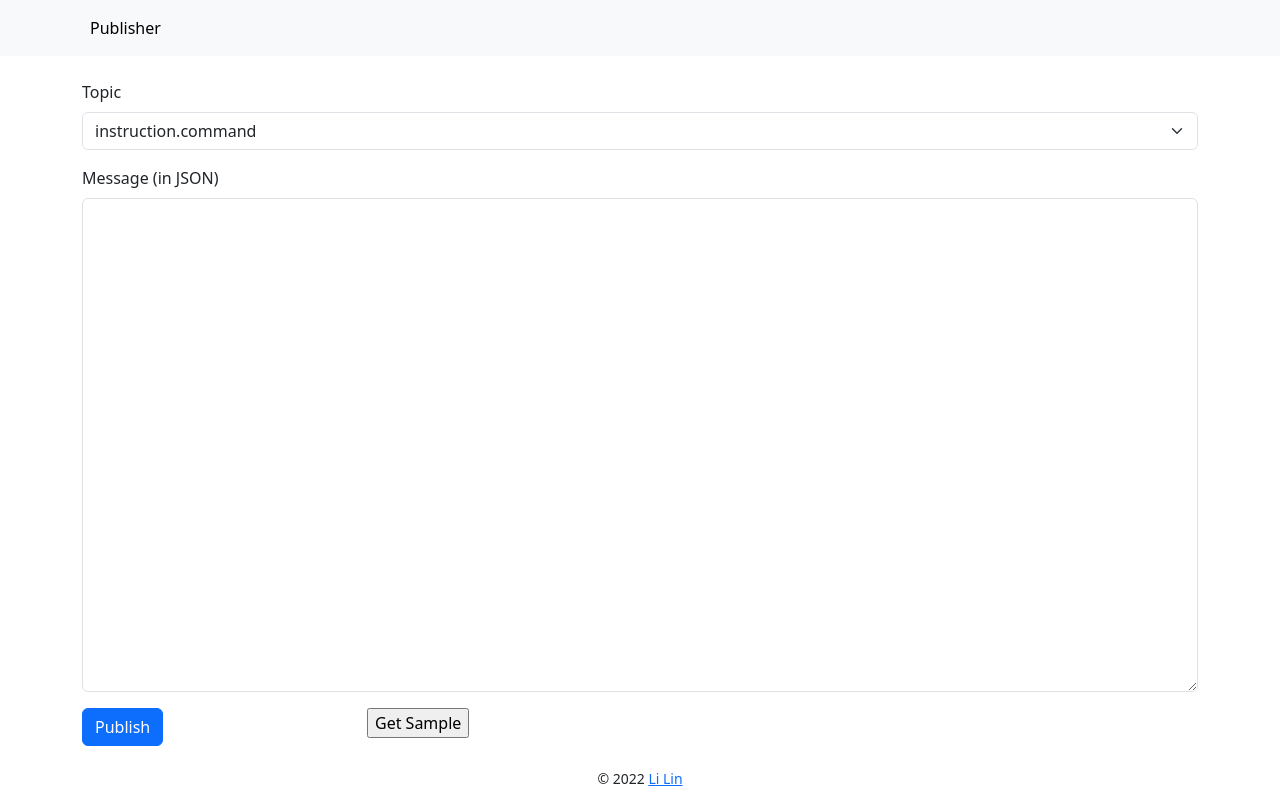
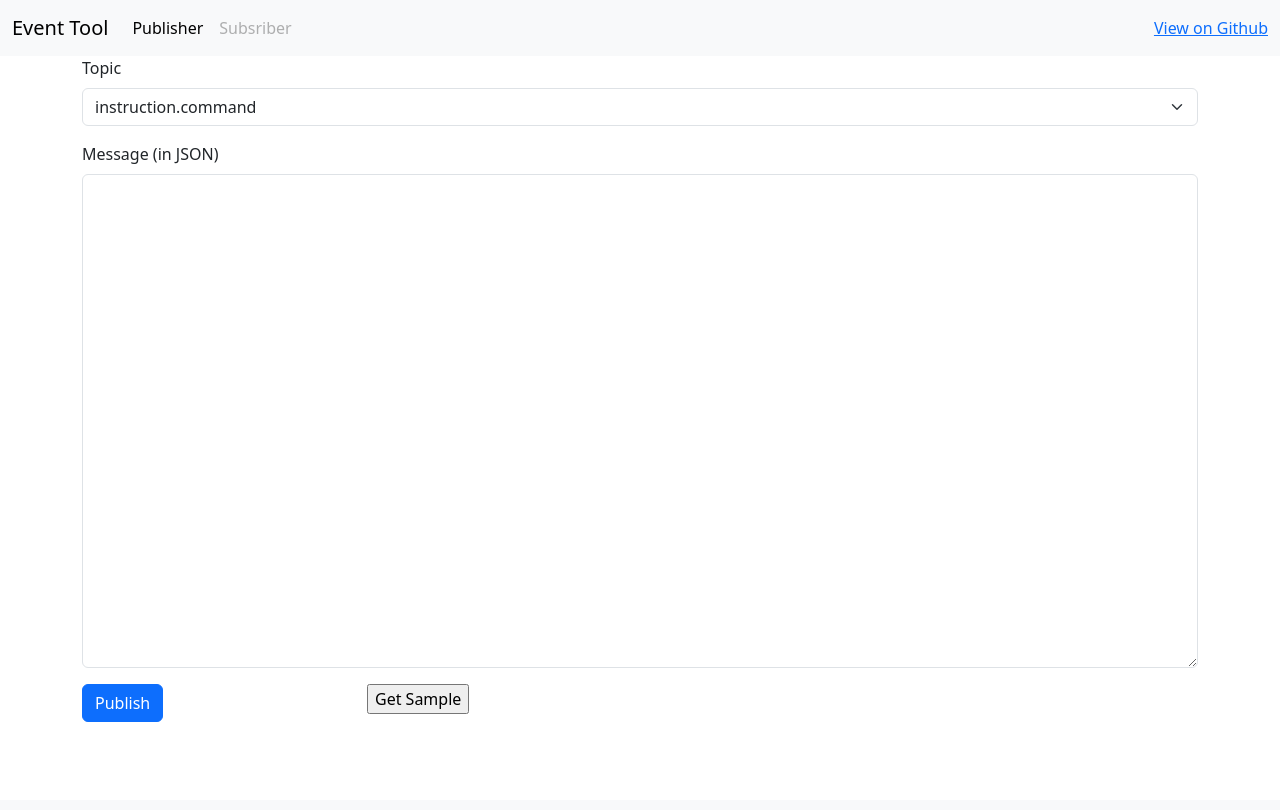
Before and after one commit to sloppycoder/biznext-event-tool, a Flask app: page / in a window 1280 px wide. After the commit the page ends 722 px from the top, so only its background shows below. Run offline with Flask 2, Linux system fonts and the light colour scheme; parts of the project's set-up code (start-up, migrations or seed data) failed here and were passed over; some libraries are stand-ins or nearby versions.

Commit message:
added github button

```diff
--- a/templates/base.html
+++ b/templates/base.html
@@ -22,32 +22,29 @@
     </style>
 </head>
 <body>
-    <nav class="navbar navbar-expand-lg navbar-light bg-light mb-4">
-        <div class="container">
-        <button class="navbar-toggler" type="button" data-bs-toggle="collapse" data-bs-target="#navbarSupportedContent"
-                aria-controls="navbarSupportedContent" aria-expanded="false" aria-label="Toggle navigation">
+    <nav class="navbar navbar-expand-lg bg-light">
+        <div class="container-fluid">
+          <a class="navbar-brand" href="#">Event Tool</a>
+          <button class="navbar-toggler" type="button" data-bs-toggle="collapse" data-bs-target="#navbarSupportedContent" aria-controls="navbarSupportedContent" aria-expanded="false" aria-label="Toggle navigation">
             <span class="navbar-toggler-icon"></span>
-        </button>
-        <div class="collapse navbar-collapse" id="navbarSupportedContent">
-            <ul class="navbar-nav mr-auto">
+          </button>
+          <div class="collapse navbar-collapse" id="navbarSupportedContent">
+            <ul class="navbar-nav me-auto mb-2 mb-lg-0">
                 {{ render_nav_item('publish_page', 'Publisher') }}
+              <li class="nav-item">
+                <a class="nav-link disabled">Subsriber</a>
+              </li>
             </ul>
+            <!-- Place this tag where you want the button to render. -->
+            <a class="github-button" href="https://github.com/sloppycoder/biznext_event_tool" data-size="large" aria-label="View on GitHub">View on Github</a>          </div>
         </div>
-        </div>
-    </nav>
-
+      </nav>
     <main class="container">
         {{ render_messages(container=False, dismissible=True, dismiss_animate=True) }}
         {% block content %}{% endblock %}
     </main>
 
-    <footer class="text-center">
-        {% block footer %}
-            <small> &copy; 2022</script> <a href="https://github.com/sloppycoder">Li Lin</a>
-            </small>
-        {% endblock %}
-    </footer>
-
     {{ bootstrap.load_js() }}
+    <script async defer src="https://buttons.github.io/buttons.js"></script>
 </body>
 </html>
```
